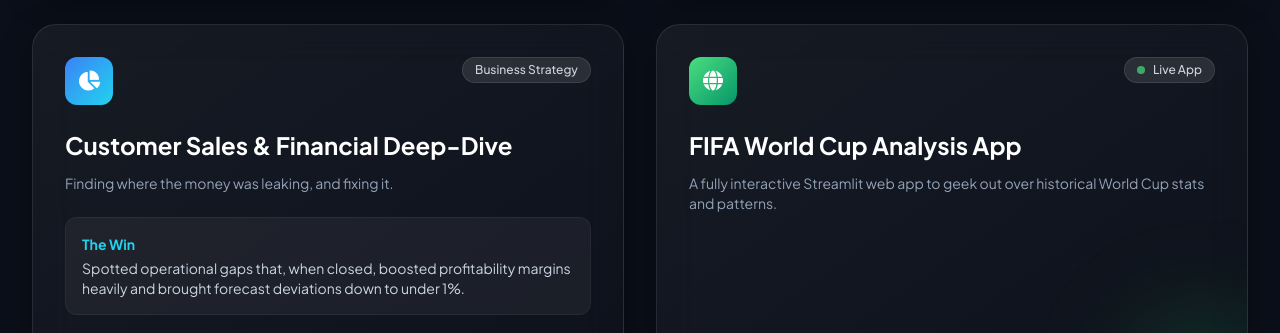
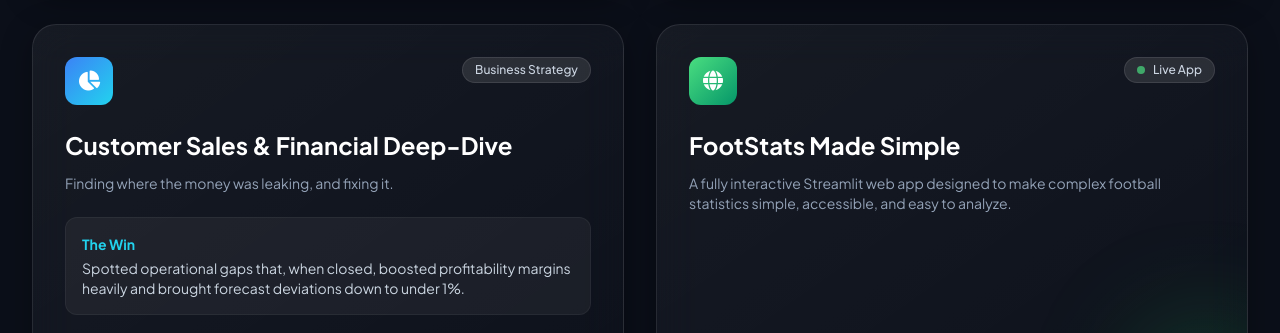
Before and after one commit to Armaan7781/Portfolio-Website, a plain HTML site: page index.html in a window 1280 px wide. Shown: the part 3020-3353 px from the top of the page. Drawn offline with nearby package versions, Linux system fonts and the light colour scheme.

Commit message:
Update index.html

```diff
--- a/index.html
+++ b/index.html
@@ -282,11 +282,11 @@
                             </div>
                             <span class="text-xs font-medium px-3 py-1 bg-white/10 rounded-full border border-white/10 flex items-center gap-2"><span class="w-2 h-2 rounded-full bg-green-400 animate-pulse"></span> Live App</span>
                         </div>
-                        <h3 class="text-2xl font-bold text-white mb-3">FIFA World Cup Analysis App</h3>
-                        <p class="text-slate-400 text-sm mb-6">A fully interactive Streamlit web app to geek out over historical World Cup stats and patterns.</p>
+                        <h3 class="text-2xl font-bold text-white mb-3">FootStats Made Simple</h3>
+                        <p class="text-slate-400 text-sm mb-6">A fully interactive Streamlit web app designed to make complex football statistics simple, accessible, and easy to analyze.</p>
 
                         <div class="mt-auto pt-4">
-                            <a href="https://fifaworldcupanalysis.streamlit.app/" target="_blank" class="inline-flex w-full items-center justify-center gap-2 px-6 py-3 rounded-xl bg-white/10 hover:bg-green-500/20 border border-white/10 hover:border-green-500/50 text-white font-medium transition-all">
+                            <a href="https://footstatsmadesimple.streamlit.app/?embed_options=dark_theme,show_footer" target="_blank" class="inline-flex w-full items-center justify-center gap-2 px-6 py-3 rounded-xl bg-white/10 hover:bg-green-500/20 border border-white/10 hover:border-green-500/50 text-white font-medium transition-all">
                                 Launch Dashboard <i class="fa-solid fa-arrow-up-right-from-square"></i>
                             </a>
                         </div>
```
